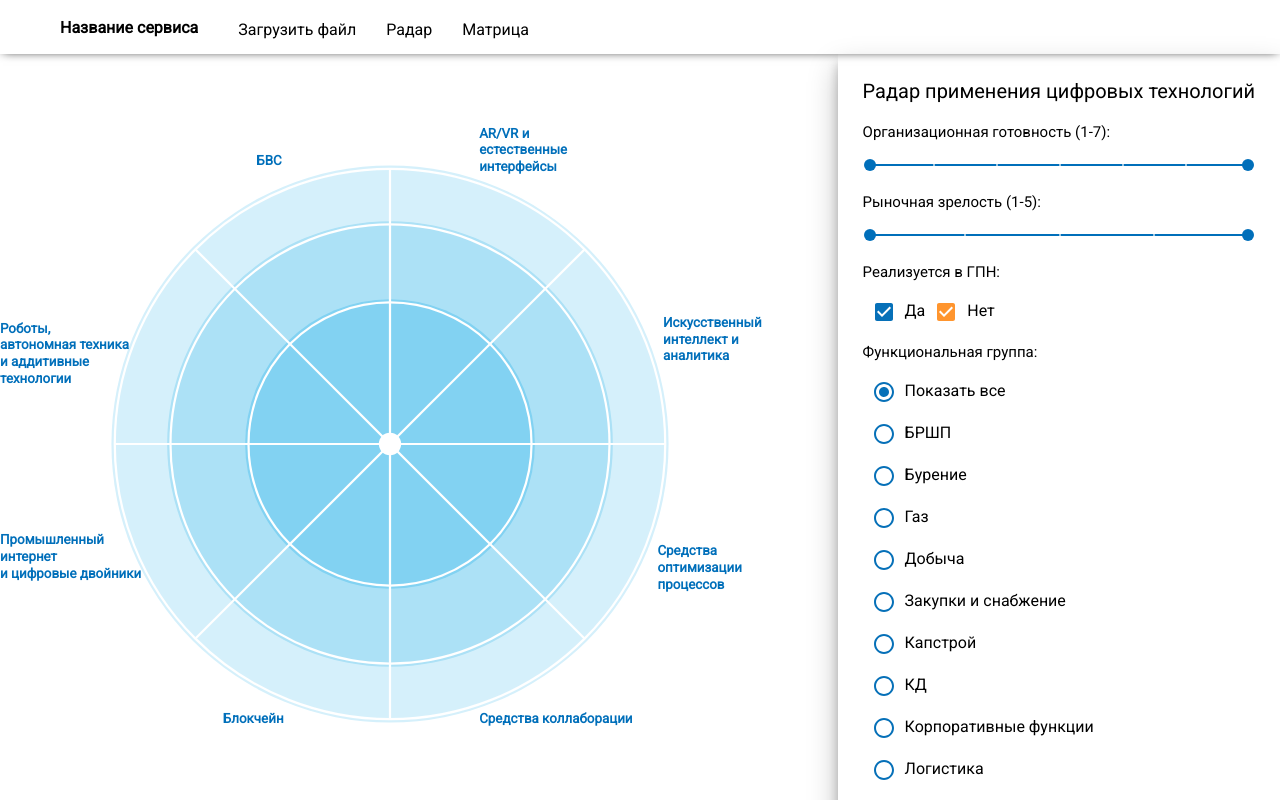
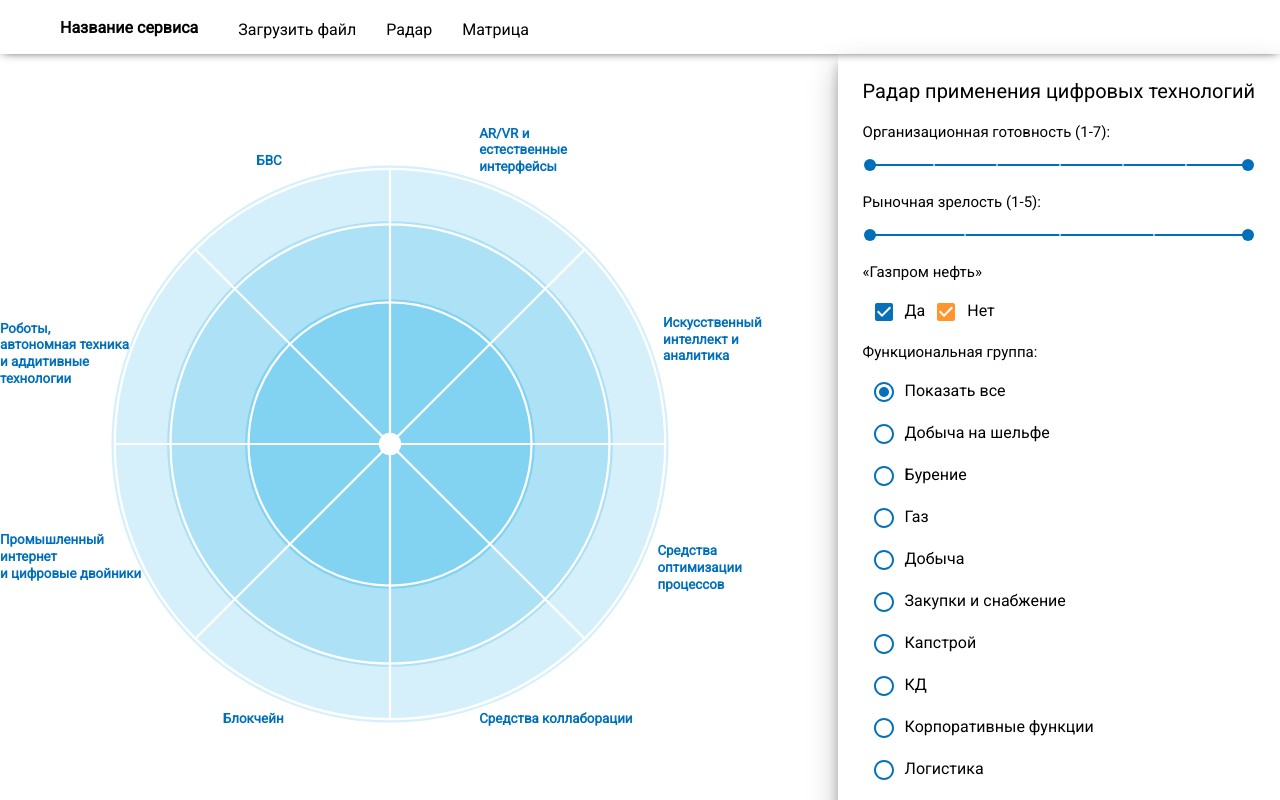
Before and after one commit to sovetkin-am/Radar, a React (Create React App) app: page /radar in a window 1280 px wide. Shown: the top 800 px of the page. Built offline with nearby package versions, Linux system fonts and the light colour scheme.

Commit message:
Замечания от ГПН

```diff
--- a/src/components/Point/Point.jsx
+++ b/src/components/Point/Point.jsx
@@ -39,7 +39,9 @@ const Point = props => {
         cy={position.top}
         fill={fill}
         onMouseMove={showTooltip}
+        onTouchStart={showTooltip}
         onMouseLeave={hideTooltip}
+        onTouchEnd={hideTooltip}
         stroke="white"
       />,
       document.getElementById('radar')
@@ -53,6 +55,7 @@ const Point = props => {
       cy={position.top}
       fill={fill}
       onMouseEnter={() => setHover(true)}
+      onTouchStart={() => setHover(true)}
     />
   );
 };
--- a/src/components/RadarPage/RadarPage.jsx
+++ b/src/components/RadarPage/RadarPage.jsx
@@ -79,7 +79,7 @@ const RadarPage = () => {
           </div>
         </div>
         <div className="data__section">
-          <div className="data__label">Реализуется в ГПН:</div>
+          <div className="data__label">«Газпром нефть»</div>
           <label className="data__checkbox-label">
             <Checkbox
               style={{ color: '#0670B8' }}
@@ -117,12 +117,12 @@ const RadarPage = () => {
             </label>
             <label className="data__checkbox-label" htmlFor="radio-brsp">
               <Radio
-                value={'бршп'}
+                value={'добыча на шельфе'}
                 style={{ color: '#0670B8' }}
                 color="primary"
                 id="radio-brsp"
               />
-              БРШП
+              Добыча на шельфе
             </label>
             <label className="data__checkbox-label" htmlFor="radio-drilling">
               <Radio
--- a/src/components/converter/Converter.jsx
+++ b/src/components/converter/Converter.jsx
@@ -18,7 +18,7 @@ const Converter = () => {
 
       const data = XLSX.utils.sheet_to_row_object_array(workbook.Sheets[workbook.SheetNames[0]]).map(dataItem => ({
         script: dataItem['Наименование сценария'],
-        description: 'Тут должно быть описание, но в Excel его нет',
+        description: dataItem['Описание'] || 'Тут должно быть описание, но в Excel его нет',
         technologyGroup: dataItem['Подгруппа сценариев'],
         implementation: dataItem['Реализуется в Газпром нефти?'],
         solutionPotential: dataItem['Потенциал решения'],
```
